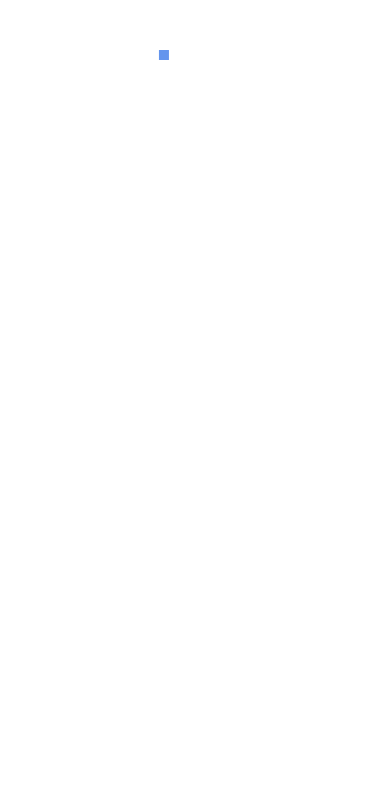
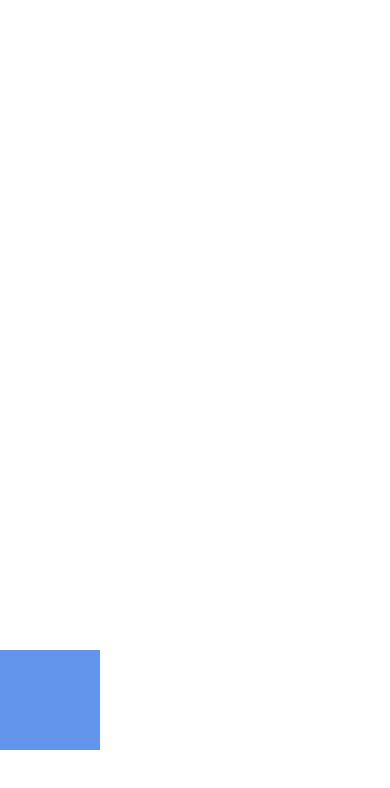
Before and after one commit to marshalmori/animacoes_react_native, a React Native app: screen / in a window 390 px wide. Shown: the top 788 px of the page. Built offline with nearby package versions, Linux system fonts and the light colour scheme.

Commit message:
Animação com sequence, timing e spring

```diff
--- a/App.js
+++ b/App.js
@@ -1,5 +1,5 @@
 import React from 'react';
-import Animacion6 from './components/Animacion6';
+import Animacion7 from './components/Animacion7';
 
 import {
   SafeAreaView,
@@ -15,7 +15,7 @@
   return (
     <>
       <View style={styles.contenido}>
-        <Animacion6 />
+        <Animacion7 />
       </View>
     </>
   );
--- /dev/null
+++ b/components/Animacion7.js
@@ -0,0 +1,50 @@
+import React, {useState, useEffect} from 'react';
+import {StyleSheet, View, Text, Animated} from 'react-native';
+
+const Animacion7 = () => {
+  const [animacion1] = useState(new Animated.Value(0));
+  const [animacion2] = useState(new Animated.Value(1));
+
+  useEffect(() => {
+    Animated.sequence([
+      Animated.timing(animacion1, {
+        toValue: 300,
+        duration: 1000,
+        useNativeDriver: false,
+      }),
+      Animated.spring(animacion2, {
+        toValue: 8,
+        useNativeDriver: false,
+      }),
+      Animated.spring(animacion2, {
+        toValue: 1,
+        useNativeDriver: false,
+      }),
+      Animated.timing(animacion1, {
+        toValue: 600,
+        duration: 1000,
+        useNativeDriver: false,
+      }),
+    ]).start();
+  }, []);
+
+  const estiloAnimacion = {
+    transform: [{translateY: animacion1}, {scale: animacion2}],
+  };
+
+  return (
+    <View>
+      <Animated.View style={[styles.caja, estiloAnimacion]}></Animated.View>
+    </View>
+  );
+};
+
+const styles = StyleSheet.create({
+  caja: {
+    width: 100,
+    height: 100,
+    backgroundColor: 'cornflowerblue',
+  },
+});
+
+export default Animacion7;
```
